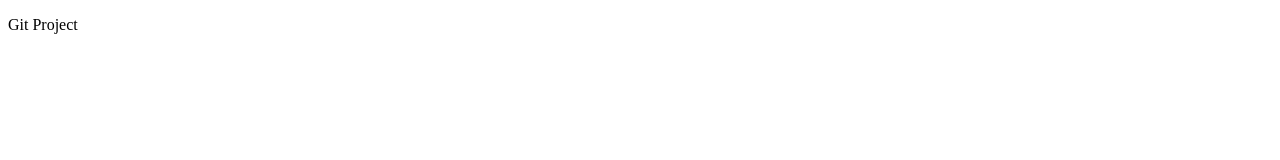
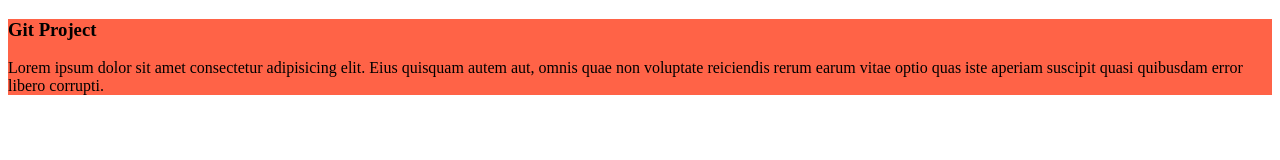
Before and after one commit to rifat-rabbi/My-first-Git-repo, a plain HTML site: page git.html in a window 1280 px wide. Drawn offline with Linux system fonts and the light colour scheme.

Commit message:
project push

```diff
--- /dev/null
+++ b/blog.css
@@ -0,0 +1,3 @@
+ div{
+    background-color: tomato;
+ }
--- a/git.html
+++ b/git.html
@@ -4,8 +4,16 @@
     <meta charset="UTF-8">
     <meta name="viewport" content="width=device-width, initial-scale=1.0">
     <title>Git Project</title>
+    <link rel="stylesheet" href="blog.css">
+
 </head>
 <body>
-    <p>Git Project</p>
+
+       <div>
+        <h3>Git Project</h3>
+        <p>Lorem ipsum dolor sit amet consectetur adipisicing elit. Eius quisquam autem aut, omnis quae non voluptate reiciendis rerum earum vitae optio quas iste aperiam suscipit quasi quibusdam error libero corrupti.</p>
+
+       </div>
+
 </body>
 </html>
```
Also changed, not shown: 1 other file.
